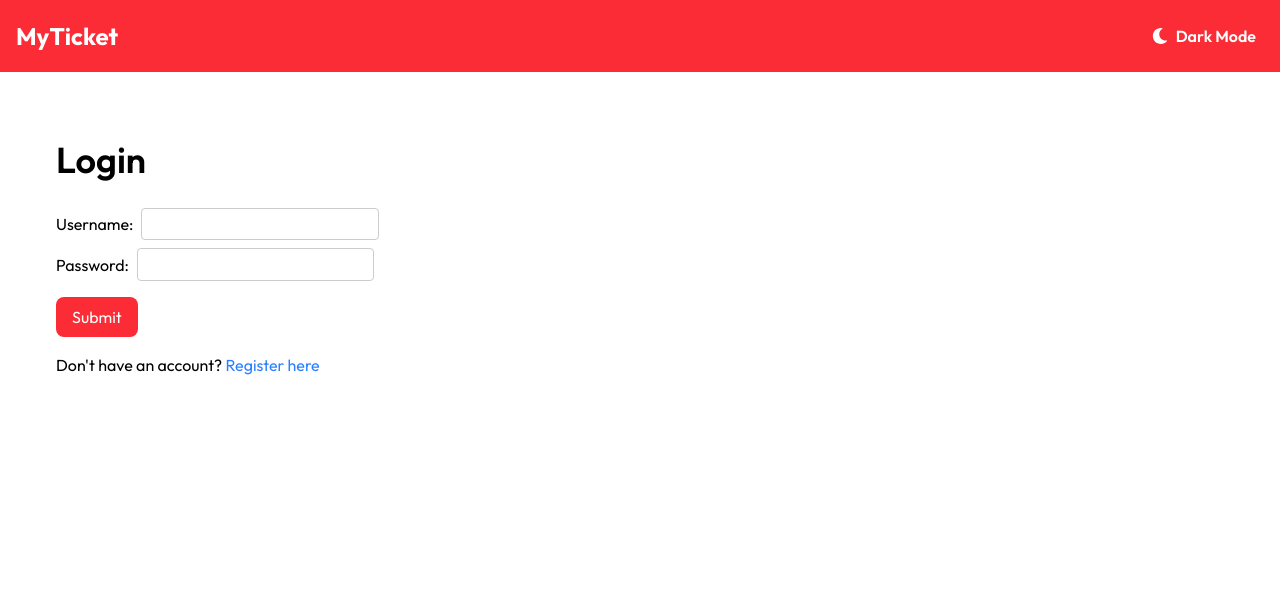
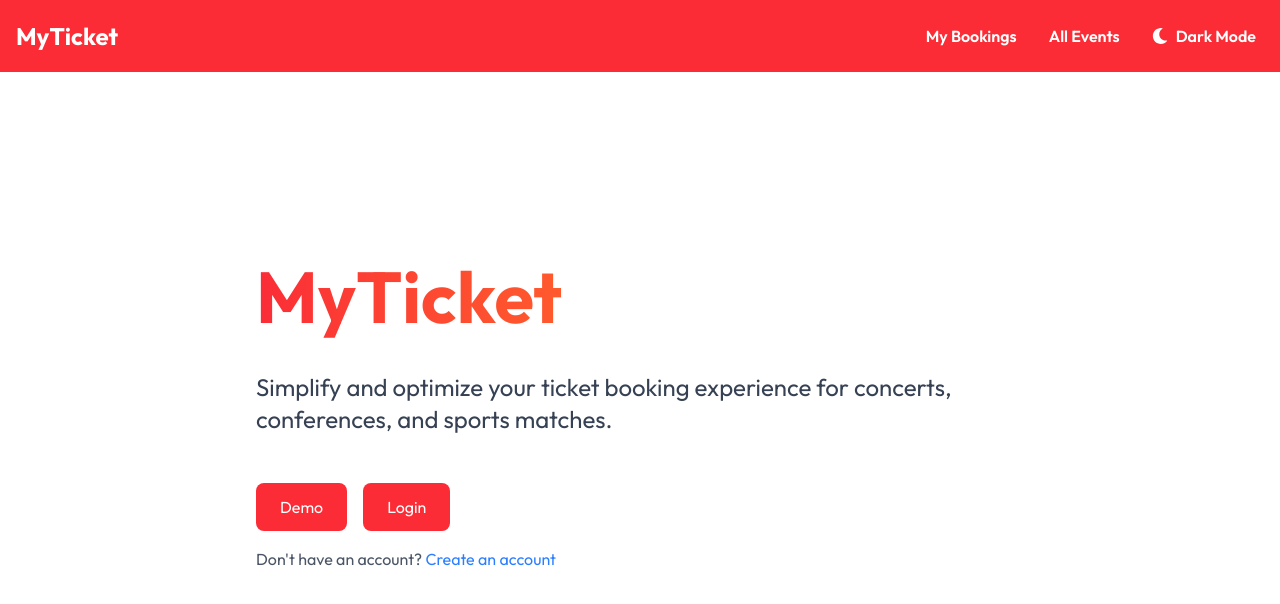
Before and after one commit to angelaleekim/my-ticket, a React (Vite) app: page / in a window 1280 px wide. Before the commit this address led to /login. Shown: the top 604 px of the page. Built offline with nearby package versions, Linux system fonts and the light colour scheme.

Commit message:
Redirect to Welcome page after sign out

```diff
--- a/src/App.jsx
+++ b/src/App.jsx
@@ -6,6 +6,7 @@ import Events from "./pages/Events";
 import { RegisterPage } from "./auth/RegisterPage.jsx";
 import { LoginPage } from "./auth/LoginPage.jsx";
 import { ProtectedRoute } from "./auth/ProtectedRoute";
+import Welcome from "./pages/Welcome";
 import "./index.css";
 import "./App.css";
 
@@ -38,16 +39,18 @@ function App() {
       <Route
         path="/"
         element={
-          <ProtectedRoute authToken={authToken}>
-            <Home authToken={authToken}/>
-          </ProtectedRoute>
+          authToken ? (
+            <Home authToken={authToken} setAuthToken={setAuthToken} />
+          ) : (
+            <Welcome setAuthToken={setAuthToken} />
+          )
         }
       />
       <Route
         path="/bookings"
         element={
           <ProtectedRoute authToken={authToken}>
-            <Bookings authToken={authToken}/>
+            <Bookings authToken={authToken} />
           </ProtectedRoute>
         }
       />
--- a/src/components/HeroSection.jsx
+++ b/src/components/HeroSection.jsx
@@ -1,6 +1,7 @@
 import React from "react";
+import { Link } from "react-router-dom";
 
-const HeroSection = () => {
+const HeroSection = ({ authToken, setAuthToken }) => {
   return (
     <div className="flex justify-center items-center">
       <div className="hero-section flex justify-center h-[85vh] px-4 md:px-[20vw] flex-col">
@@ -11,6 +12,34 @@ const HeroSection = () => {
           Simplify and optimize your ticket booking experience for concerts,
           conferences, and sports matches.
         </p>
+        {!authToken && (
+          <div className="flex flex-col items-start mt-10">
+            <div className="flex space-x-4 mt-2">
+              <button
+                onClick={() =>
+                  setAuthToken(
+                    "eyJhbGciOiJIUzI1NiIsInR5cCI6IkpXVCJ9.eyJ1c2VybmFtZSI6Im5ld3VzZXIyIiwiaWF0IjoxNzQyNDQ0NTA2LCJleHAiOjE3NDI1MzA5MDZ9.8Umg0hmZhTPZuKhbA2YqySk2PDbkkXb0l_t3nRzBwAs"
+                  )
+                }
+                className="px-6 py-3 bg-red-500 text-white rounded-lg hover:bg-red-600 hover:cursor-pointer"
+              >
+                Demo
+              </button>
+              <Link
+                to="/login"
+                className="px-6 py-3 bg-red-500 text-white rounded-lg hover:bg-red-600 hover:cursor-pointer"
+              >
+                Login
+              </Link>
+            </div>
+            <p className="mt-4 text-gray-600">
+              Don't have an account?{" "}
+              <Link to="/register" className="text-blue-500">
+                Create an account
+              </Link>
+            </p>
+          </div>
+        )}
       </div>
     </div>
   );
--- a/src/components/Navbar.jsx
+++ b/src/components/Navbar.jsx
@@ -1,13 +1,14 @@
 import React, { useState, useEffect } from "react";
-import { Link, useLocation } from "react-router-dom";
+import { Link, useLocation, useNavigate } from "react-router-dom";
 import { FaSun, FaMoon } from "react-icons/fa";
 
-const Navbar = ({ authToken }) => {
+const Navbar = ({ authToken, setAuthToken }) => {
   const [darkMode, setDarkMode] = useState(() => {
     return localStorage.getItem("darkMode") === "true";
   });
 
   const location = useLocation();
+  const navigate = useNavigate();
 
   useEffect(() => {
     if (darkMode) {
@@ -22,14 +23,30 @@ const Navbar = ({ authToken }) => {
     localStorage.setItem("darkMode", !darkMode);
   };
 
+  const handleLogout = () => {
+    localStorage.removeItem("authToken");
+    setAuthToken(null);
+    navigate("/"); // Redirect to the Welcome page
+  };
+
   const isAuthPage =
     location.pathname === "/login" || location.pathname === "/register";
 
   return (
     <nav className="bg-red-500 p-4 flex justify-between items-center fixed top-0 w-full z-10">
-      <Link to="/" className="text-white font-bold text-2xl">
-        MyTicket
-      </Link>
+      <div className="flex items-center space-x-4">
+        <Link to="/" className="text-white font-bold text-2xl">
+          MyTicket
+        </Link>
+        {authToken && (
+          <button
+            onClick={handleLogout}
+            className="text-white font-semibold hover:bg-red-600 p-2 rounded-lg cursor-pointer"
+          >
+            Sign Out
+          </button>
+        )}
+      </div>
       <div className="flex items-center space-x-4">
         {!isAuthPage && (
           <>
@@ -49,7 +66,7 @@ const Navbar = ({ authToken }) => {
         )}
         <button
           onClick={toggleDarkMode}
-          className="flex items-center text-white font-semibold hover:bg-red-600 p-2 rounded-lg"
+          className="flex items-center text-white font-semibold hover:bg-red-600 p-2 rounded-lg cursor-pointer"
         >
           {darkMode ? <FaSun className="mr-2" /> : <FaMoon className="mr-2" />}
           {darkMode ? "Light Mode" : "Dark Mode"}
--- a/src/pages/Home.jsx
+++ b/src/pages/Home.jsx
@@ -3,11 +3,11 @@ import Navbar from "../components/Navbar";
 import HeroSection from "../components/HeroSection";
 import EventsSection from "../components/EventsSection";
 
-const Home = ({ authToken }) => {
+const Home = ({ authToken, setAuthToken }) => {
   return (
     <div className="pt-16 h-full">
-      <Navbar />
-      <HeroSection />
+      <Navbar authToken={authToken} setAuthToken={setAuthToken} />
+      <HeroSection authToken={authToken} setAuthToken={setAuthToken} />
       <EventsSection authToken={authToken} />
     </div>
   );
--- /dev/null
+++ b/src/pages/Welcome.jsx
@@ -0,0 +1,14 @@
+import React from "react";
+import Navbar from "../components/Navbar";
+import HeroSection from "../components/HeroSection";
+
+const Welcome = ({ setAuthToken }) => {
+  return (
+    <div className="pt-16 h-full">
+      <Navbar authToken={null} setAuthToken={setAuthToken} />
+      <HeroSection authToken={null} setAuthToken={setAuthToken} />
+    </div>
+  );
+};
+
+export default Welcome;
```
Also changed, not shown: 5 other files (tests, documents, lock files or other folders).
